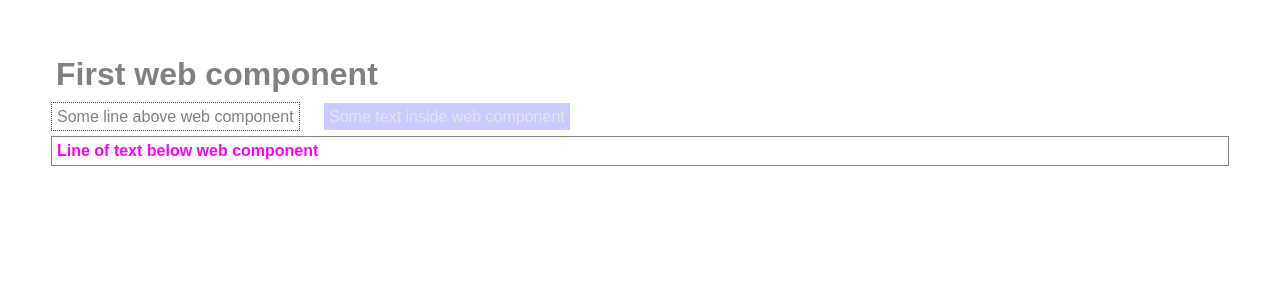
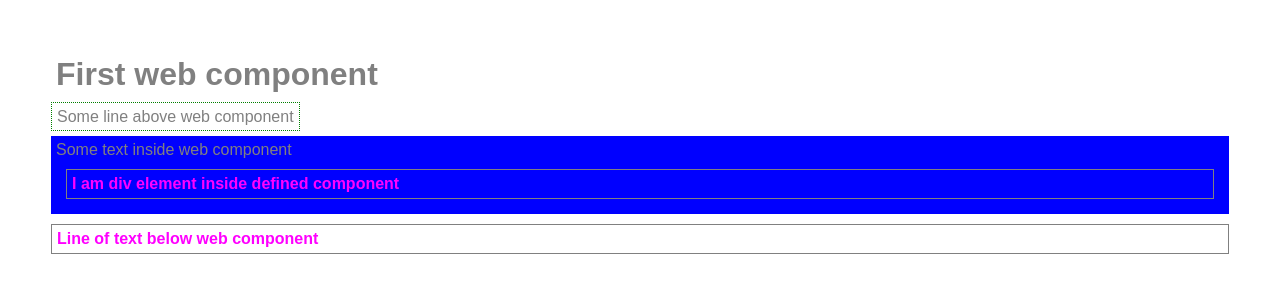
Before and after one commit to josipklaric/web-component-dummy, a plain HTML site: page src/index.html in a window 1280 px wide. Drawn offline with Linux system fonts and the light colour scheme.

Commit message:
Component defined

```diff
--- a/src/index.html
+++ b/src/index.html
@@ -32,8 +32,10 @@
             constructor() {
                 super();
                 console.log("FirstComponent created");
+                this.innerHTML += '<div>I am div element inside defined component</div>';
             }
         }
+        window.customElements.define('first-comp', FirstComponent);
     </script>
 </body>
 </html>
```
Also changed, not shown: src/logo.svg (added).
